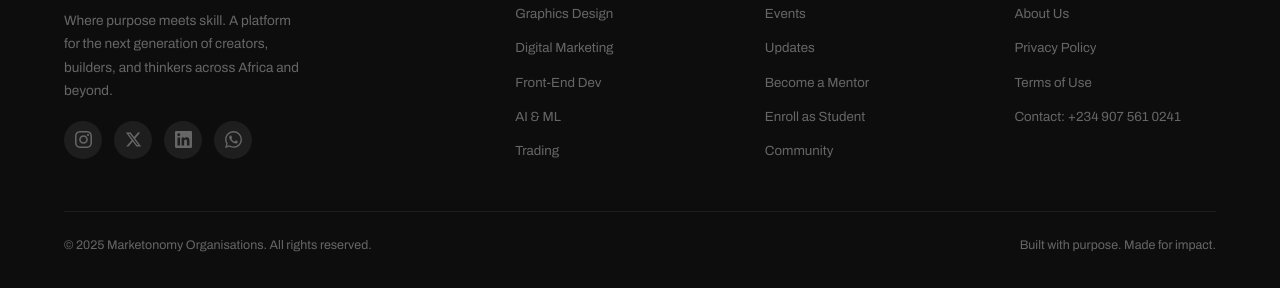
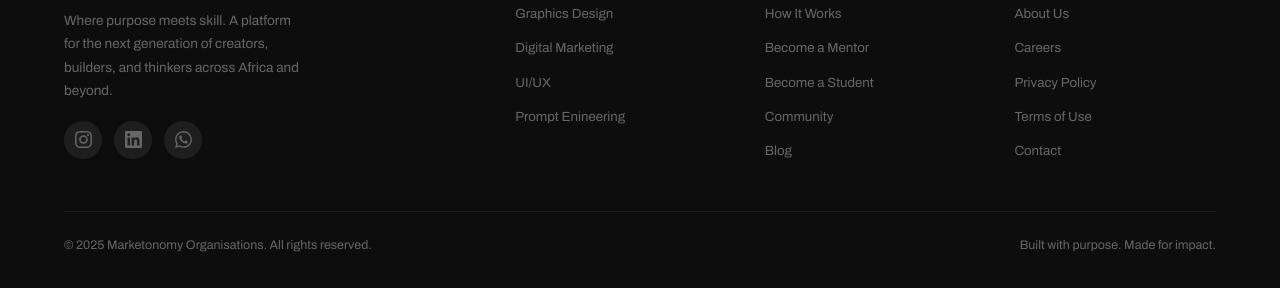
Before and after one commit to doyinmola-html/Markkk, a plain HTML site: page events.html in a window 1280 px wide. Shown: the part 3811-4099 px from the top of the page. Drawn offline with Linux system fonts and the light colour scheme.

Commit message:
Update footer with new skills and platform links
Removed unused social media links and added new skills and platform sections in the footer.

```diff
--- a/events.html
+++ b/events.html
@@ -1186,22 +1186,13 @@
           Africa and beyond.</p>
        <div class="social-icons">
 
+
         <a class="social-icon" href="https://www.instagram.com/marketonomy_official?igsh=MW4wMDhxanp1aDkxcg==" target="_blank" title="Instagram">
           <svg viewBox="0 0 24 24"><path d="M12 2.163c3.204 0 3.584.012 4.85.07 3.252.148 4.771 1.691 4.919 4.919.058 1.265.069 1.645.069 4.849 0 3.205-.012 3.584-.069 4.849-.149 3.225-1.664 4.771-4.919 4.919-1.266.058-1.644.07-4.85.07-3.204 0-3.584-.012-4.849-.07-3.26-.149-4.771-1.699-4.919-4.92-.058-1.265-.07-1.644-.07-4.849 0-3.204.013-3.583.07-4.849.149-3.227 1.664-4.771 4.919-4.919 1.266-.057 1.645-.069 4.849-.069zm0-2.163c-3.259 0-3.667.014-4.947.072-4.358.2-6.78 2.618-6.98 6.98-.059 1.281-.073 1.689-.073 4.948 0 3.259.014 3.668.072 4.948.2 4.358 2.618 6.78 6.98 6.98 1.281.058 1.689.072 4.948.072 3.259 0 3.668-.014 4.948-.072 4.354-.2 6.782-2.618 6.979-6.98.059-1.28.073-1.689.073-4.948 0-3.259-.014-3.667-.072-4.947-.196-4.354-2.617-6.78-6.979-6.98-1.281-.059-1.69-.073-4.949-.073zm0 5.838c-3.403 0-6.162 2.759-6.162 6.162s2.759 6.163 6.162 6.163 6.162-2.759 6.162-6.163c0-3.403-2.759-6.162-6.162-6.162zm0 10.162c-2.209 0-4-1.79-4-4 0-2.209 1.791-4 4-4s4 1.791 4 4c0 2.21-1.791 4-4 4zm6.406-11.845c-.796 0-1.441.645-1.441 1.44s.645 1.44 1.441 1.44c.795 0 1.439-.645 1.439-1.44s-.644-1.44-1.439-1.44z"/></svg>
         </a>
-
-
-
-        <a class="social-icon" href="https://twitter.com/marketonomy" target="_blank" title="Twitter / X">
-          <svg viewBox="0 0 24 24"><path d="M18.244 2.25h3.308l-7.227 8.26 8.502 11.24H16.17l-5.214-6.817L4.99 21.75H1.68l7.73-8.835L1.254 2.25H8.08l4.713 6.231zm-1.161 17.52h1.833L7.084 4.126H5.117z"/></svg>
-        </a>
-
         <a class="social-icon" href="https://www.linkedin.com/in/marketonomy-organisation/" target="_blank" title="LinkedIn">
           <svg viewBox="0 0 24 24"><path d="M20.447 20.452h-3.554v-5.569c0-1.328-.027-3.037-1.852-3.037-1.853 0-2.136 1.445-2.136 2.939v5.667H9.351V9h3.414v1.561h.046c.477-.9 1.637-1.85 3.37-1.85 3.601 0 4.267 2.37 4.267 5.455v6.286zM5.337 7.433c-1.144 0-2.063-.926-2.063-2.065 0-1.138.92-2.063 2.063-2.063 1.14 0 2.064.925 2.064 2.063 0 1.139-.925 2.065-2.064 2.065zm1.782 13.019H3.555V9h3.564v11.452zM22.225 0H1.771C.792 0 0 .774 0 1.729v20.542C0 23.227.792 24 1.771 24h20.451C23.2 24 24 23.227 24 22.271V1.729C24 .774 23.2 0 22.222 0h.003z"/></svg>
         </a>
-
-
-
         <a class="social-icon" href="https://chat.whatsapp.com/Cr1zfPDSqdX7cLuWYCM1xS?mode=gi_t" target="_blank" title="WhatsApp">
           <svg viewBox="0 0 24 24"><path d="M17.472 14.382c-.297-.149-1.758-.867-2.03-.967-.273-.099-.471-.148-.67.15-.197.297-.767.966-.94 1.164-.173.199-.347.223-.644.075-.297-.15-1.255-.463-2.39-1.475-.883-.788-1.48-1.761-1.653-2.059-.173-.297-.018-.458.13-.606.134-.133.298-.347.446-.52.149-.174.198-.298.298-.497.099-.198.05-.371-.025-.52-.075-.149-.669-1.612-.916-2.207-.242-.579-.487-.5-.669-.51-.173-.008-.371-.01-.57-.01-.198 0-.52.074-.792.372-.272.297-1.04 1.016-1.04 2.479 0 1.462 1.065 2.875 1.213 3.074.149.198 2.096 3.2 5.077 4.487.709.306 1.262.489 1.694.625.712.227 1.36.195 1.871.118.571-.085 1.758-.719 2.006-1.413.248-.694.248-1.289.173-1.413-.074-.124-.272-.198-.57-.347m-5.421 7.403h-.004a9.87 9.87 0 01-5.031-1.378l-.361-.214-3.741.982.998-3.648-.235-.374a9.86 9.86 0 01-1.51-5.26c.001-5.45 4.436-9.884 9.888-9.884 2.64 0 5.122 1.03 6.988 2.898a9.825 9.825 0 012.893 6.994c-.003 5.45-4.437 9.884-9.885 9.884m8.413-18.297A11.815 11.815 0 0012.05 0C5.495 0 .16 5.335.157 11.892c0 2.096.547 4.142 1.588 5.945L.057 24l6.305-1.654a11.882 11.882 0 005.683 1.448h.005c6.554 0 11.89-5.335 11.893-11.893a11.821 11.821 0 00-3.48-8.413z"/></svg>
         </a>
@@ -1210,32 +1201,32 @@
       <div class="footer-col">
         <h5>Skills</h5>
       <ul>
-          <li><a href="index.html#skills">Graphics Design</a></li>
-          <li><a href="index.html#skills">Digital Marketing</a></li>
-          <li><a href="index.html#skills">Front-End Dev</a></li>
-          <li><a href="index.html#skills">AI &amp; ML</a></li>
-          <li><a href="index.html#skills">Trading</a></li>
+        <li><a href="#">Graphics Design</a></li>
+        <li><a href="#">Digital Marketing</a></li>
+        <li><a href="#">UI/UX</a></li>
+        <li><a href="#">Prompt Enineering</a></li>
+
       </ul>
     </div>
     <div class="footer-col">
       <h5>Platform</h5>
       <ul>
-          <li><a href="events.html">Events</a></li>
-          <li><a href="updates.html">Updates</a></li>
-          <li><a href="index.html#roles">Become a Mentor</a></li>
-          <li><a href="index.html#roles">Enroll as Student</a></li>
+        <li><a href="#">How It Works</a></li>
+        <li><a href="#">Become a Mentor</a></li>
+        <li><a href="#">Become a Student</a></li>
         <li><a href="#">Community</a></li>
+        <li><a href="#">Blog</a></li>
       </ul>
     </div>
     <div class="footer-col">
       <h5>Company</h5>
       <ul>
         <li><a href="#">About Us</a></li>
+        <li><a href="#">Careers</a></li>
         <li><a href="#">Privacy Policy</a></li>
         <li><a href="#">Terms of Use</a></li>
-          <li><a href="marketonomyorganisation@gmail.com">Contact: +234 907 561 0241</a></li>
-        </ul>
-      </div>
+        <li><a href="#">Contact</a></li>
+      </ul>      </div>
     </div>
     <div class="footer-bottom">
       <div>© 2025 Marketonomy Organisations. All rights reserved.</div>
```
Lines whose indentation alone changed are shown as unchanged.
